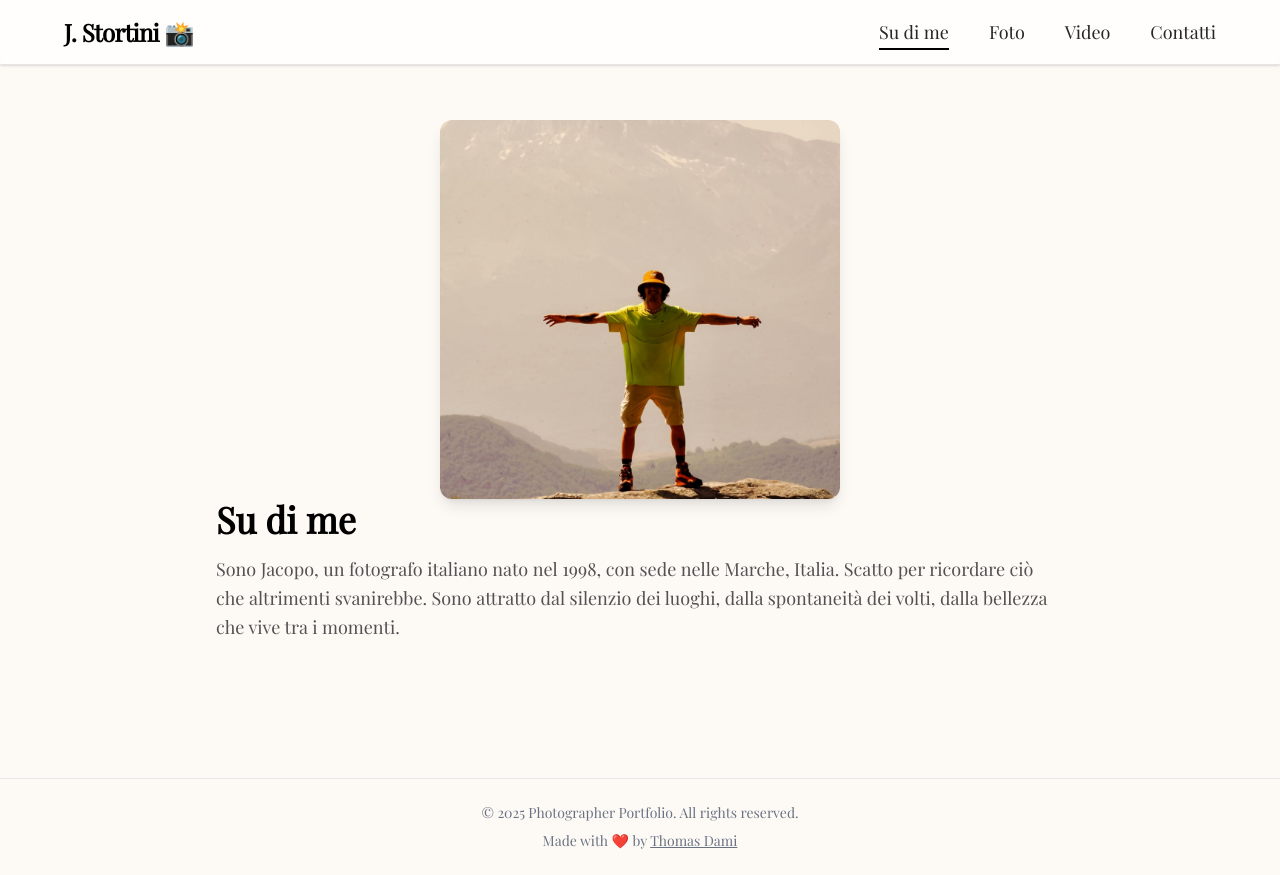
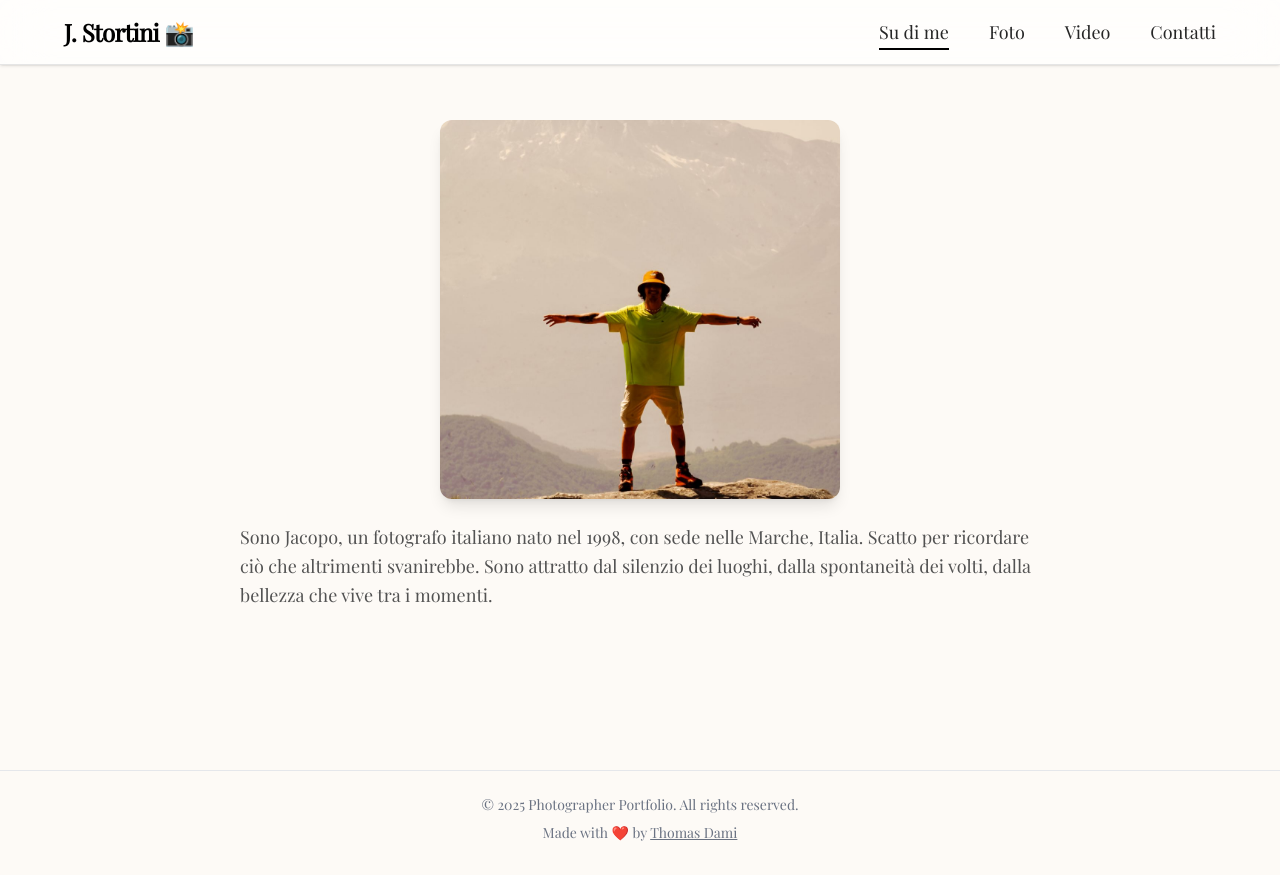
Before and after one commit to thom99/jacopo-portfolio, a Next.js app: page /about in a window 1280 px wide. Built offline with nearby package versions, Linux system fonts and the light colour scheme.

Commit message:
fix padding about me

```diff
--- a/src/app/about/page.tsx
+++ b/src/app/about/page.tsx
@@ -12,8 +12,7 @@ export default function About() {
           height={500}
           className="rounded-xl shadow-lg object-cover mx-auto"
         />
-        <h1 className="text-4xl font-bold mb-4">Su di me</h1>
-        <p className="text-lg leading-relaxed text-neutral-600">
+        <p className="p-6 text-lg leading-relaxed text-neutral-600">
           Sono Jacopo, un fotografo italiano nato nel 1998, con sede nelle
           Marche, Italia. Scatto per ricordare ciò che altrimenti svanirebbe.
           Sono attratto dal silenzio dei luoghi, dalla spontaneità dei volti,
```
